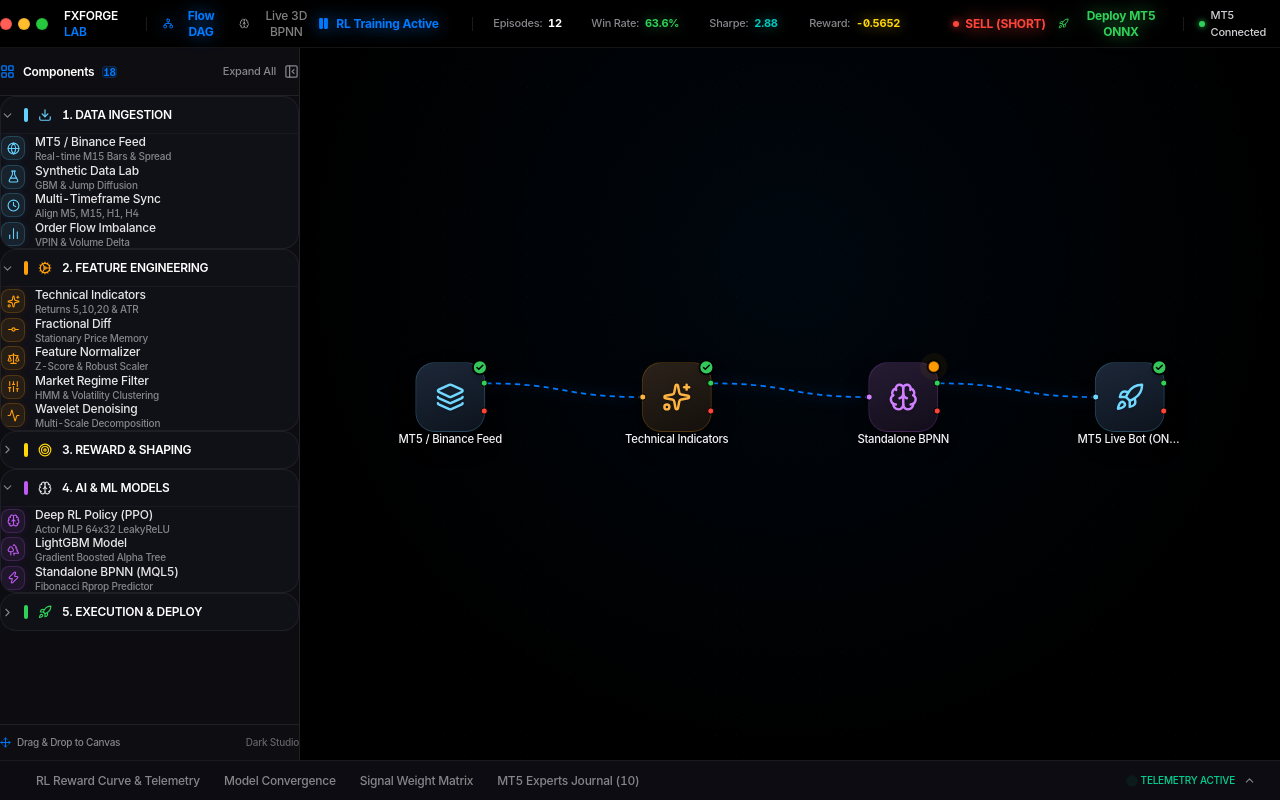
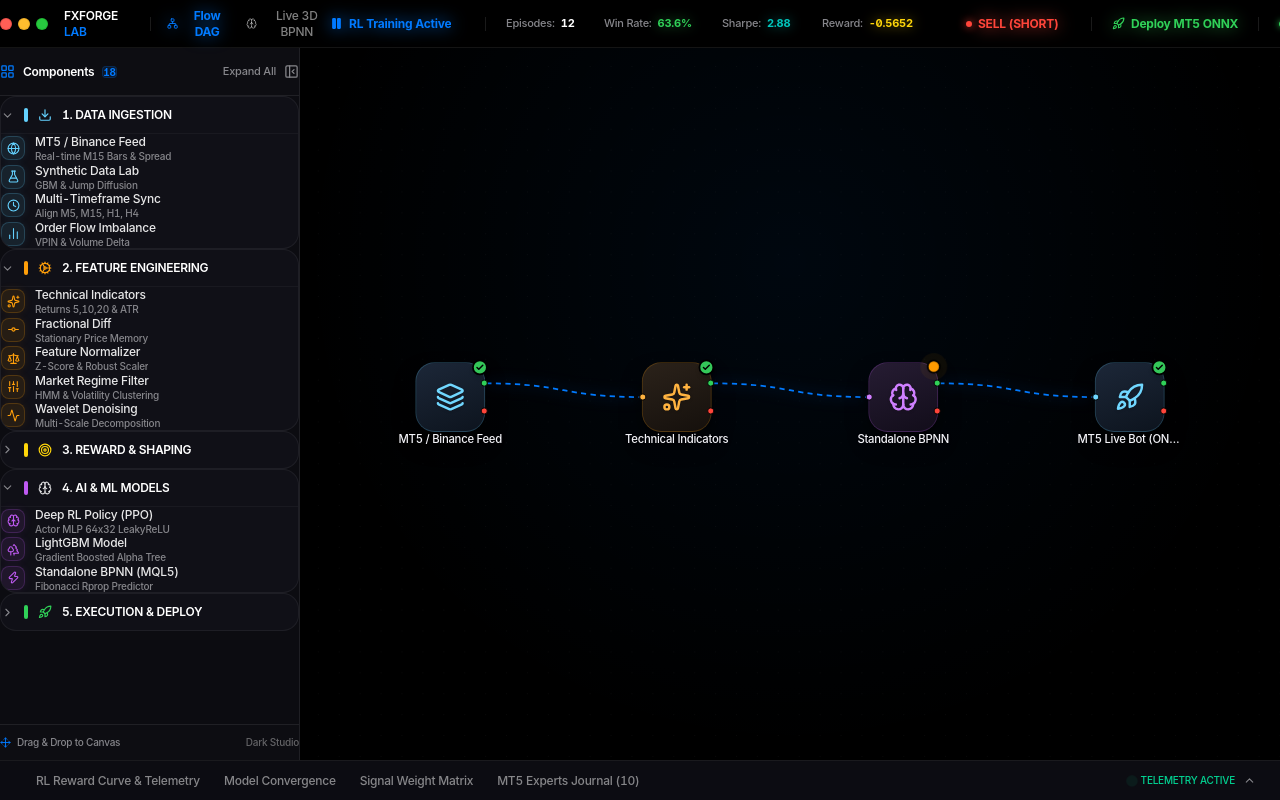
Before and after one commit to superman-owner/AI-RL-BPNN, a React (Vite) app: page / in a window 1280 px wide. Built offline with nearby package versions, Linux system fonts and the light colour scheme.

Commit message:
style: integrate MT5 Connected directly into the single continuous TopNav flow to move it leftward visibly

```diff
--- a/src/components/Header/TopNav.tsx
+++ b/src/components/Header/TopNav.tsx
@@ -74,8 +74,8 @@
         </div>
       </div>
 
-      {/* Center: Controls & Telemetry Always Active on Both Views (Pure Frameless Glowing) */}
-      <div className="flex items-center gap-5 text-xs">
+      {/* Center + Actions: Controls & Telemetry & MT5 ONNX & MT5 Connected unified seamlessly */}
+      <div className="flex items-center gap-5 text-xs mr-6">
         <button
           onClick={onToggleRLTraining}
           className={`w-[135px] inline-flex items-center gap-1.5 text-xs font-bold transition-all cursor-pointer flex-shrink-0 ${
@@ -162,23 +162,22 @@
             </>
           )}
         </div>
-      </div>
 
-      {/* Right: Actions (Deploy MT5 ONNX + MT5 Connected shifted left by an additional 10px) */}
-      <div className="flex items-center gap-4 pr-[34px]">
-        {/* Deploy MT5 ONNX (Available on both pages) */}
+        <div className="h-3.5 w-[1px] bg-white/10 flex-shrink-0" />
+
+        {/* Deploy MT5 ONNX */}
         <button
           onClick={onOpenMT5Deploy}
-          className="flex items-center gap-1.5 text-xs font-bold text-[#30d158] hover:text-[#3cd864] drop-shadow-[0_0_8px_rgba(48,209,88,0.6)] transition-all cursor-pointer"
+          className="flex items-center gap-1.5 text-xs font-bold text-[#30d158] hover:text-[#3cd864] drop-shadow-[0_0_8px_rgba(48,209,88,0.6)] transition-all cursor-pointer flex-shrink-0"
         >
           <LucideIcons.Rocket size={13} className="text-[#30d158]" />
           <span>Deploy MT5 ONNX</span>
         </button>
 
-        <div className="h-3.5 w-[1px] bg-white/10" />
+        <div className="h-3.5 w-[1px] bg-white/10 flex-shrink-0" />
 
-        {/* MT5 Connected Status Indicator */}
-        <div className="flex items-center gap-1.5 text-[11px] text-[#86868b]">
+        {/* MT5 Connected */}
+        <div className="flex items-center gap-1.5 text-[11px] text-[#86868b] flex-shrink-0 pr-4">
           <span className="w-1.5 h-1.5 rounded-full bg-[#30d158] shadow-[0_0_6px_#30d158]" />
           <span className="text-[#d1d1d6] font-medium">MT5 Connected</span>
         </div>
```
